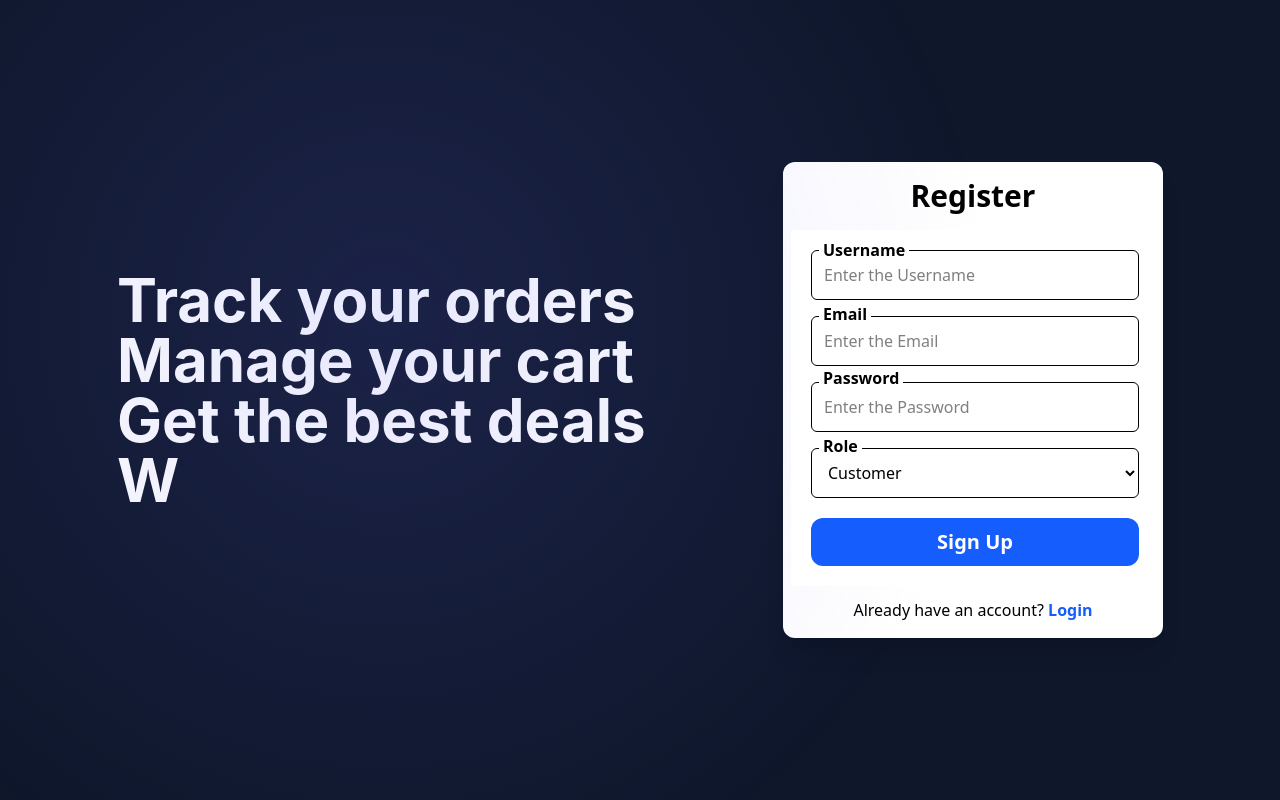
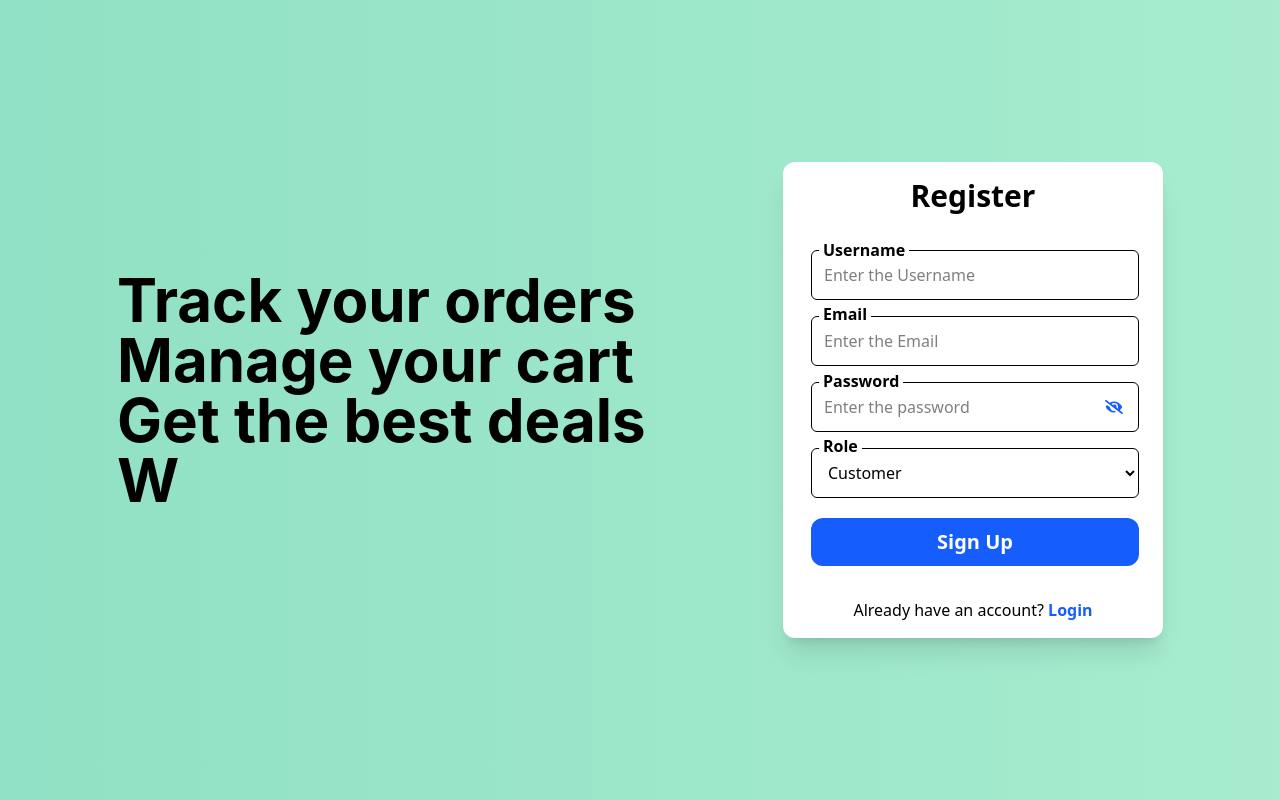
Before and after one commit to siddiqueshaikh33/ShopNow, a React (Vite) app in the folder frontend/ShopNow_Frontend/SN_Frontend/: page / in a window 1280 px wide. Built offline with nearby package versions, Linux system fonts and the light colour scheme.

Commit message:
UI updated

```diff
--- a/frontend/ShopNow_Frontend/SN_Frontend/src/Pages/Dashboard.jsx
+++ b/frontend/ShopNow_Frontend/SN_Frontend/src/Pages/Dashboard.jsx
@@ -109,12 +109,12 @@ function Dashboard() {
       </div>
 
       {/* Products Grid */}
-      <div className="flex flex-wrap justify-center gap-6 p-4">
+      <div className="flex flex-wrap justify-center gap-6 p-2 w-auto">
         {loading
           ? [...Array(15)].map((_, i) => <CardSkeleton key={i} />)
           : products.map((product) => <Card key={product.product_id} product={product} onAction={handleCardAction} />)}
       </div>
-      <footer><Footer /></footer>
+      <footer ><Footer /></footer>
     </div>
   );
 }
--- a/frontend/ShopNow_Frontend/SN_Frontend/src/Pages/Login.jsx
+++ b/frontend/ShopNow_Frontend/SN_Frontend/src/Pages/Login.jsx
@@ -5,11 +5,13 @@ import axiosInstance from '../api/axiosInstance';
 import { Link } from 'react-router-dom';
 import Typed from 'typed.js';
 import { UserContext } from '../Context/UserProvider';
+import { FaEye, FaEyeSlash } from "react-icons/fa";
 
 function Login() {
 
       const [Username, setUsername] = useState('');
       const [password, setPassword] = useState('');
+      const [showPassword, setShowPassword] = useState(false);
       const navigate = useNavigate();
       const {setUser} = useContext(UserContext);
       const el = useRef(null);
@@ -18,7 +20,15 @@ function Login() {
       useEffect(() => {
         const typed = new Typed(el.current, {
           strings: [
-`One step closer\n to becoming a part\n of <span class="bg-gradient-to-r from-sky-400 via-indigo-500 to-pink-500 bg-clip-text text-transparent font-extrabold">${name}</span>`
+`One step closer\n to becoming a part\n of <span class="bg-gradient-to-r from-[#FFFFFF] via-[#F1F5F9] to-[#FFFFFF] bg-clip-text text-transparent font-extrabold drop-shadow-md">${name}</span>
+
+
+
+
+
+
+
+`
           ],
           typeSpeed: 80,
           loop: true,
@@ -83,13 +93,19 @@ function Login() {
    }
 
   return (
-    <div className="min-h-screen w-full flex flex-col lg:flex-row items-center justify-center lg:justify-around px-4 lg:px-20 gap-8 bg-slate-900">
+    <div
+      className="min-h-screen w-full flex flex-col lg:flex-row
+items-center justify-center lg:justify-around
+px-4 lg:px-20 gap-8
+bg-gradient-to-r from-[#ADEFD1] via-[#7FD8BE] to-[#ADEFD1]
+bg-[length:400%_400%] animate-gradient"
+    >
 
       {/* Left Side - Typed Text */}
       <div className="w-full lg:w-1/2 flex justify-center lg:justify-start min-h-[120px] sm:min-h-[200px] lg:min-h-[260px]">
         <span
           ref={el}
-          className="text-xl sm:text-3xl lg:text-6xl font-bold text-white whitespace-pre-line text-center lg:text-left"
+          className="text-xl sm:text-3xl lg:text-6xl font-bold text-black whitespace-pre-line text-center lg:text-left"
           style={{ fontFamily: "Inter, sans-serif" }}
         />
       </div>
@@ -103,9 +119,26 @@ function Login() {
 
           <label htmlFor="username" className='absolute top-2 left-7 pr-1 pl-1 bg-white text-black font-semibold'>Username</label>
           <input type="text" placeholder='Enter the Username' id="username" className='border p-3 rounded-md mb-4' onChange={(e) => setUsername(e.target.value)} />
-          <label htmlFor="password" className='absolute top-19 left-7 pr-1 pl-1 bg-white text-black font-semibold'>Password</label>
-          <input type="password" placeholder='Enter the Password' id="password" className='border p-3 rounded-md mb-4' onChange={(e) => setPassword(e.target.value)} />
 
+          <div className="flex flex-col gap-1 relative mb-2">
+        <label htmlFor="password" className="text-black absolute top-[-0.80rem]
+ left-2 pr-1 pl-1 bg-white font-semibold">
+          Password
+        </label>
+        <input
+          type= {showPassword ? "text" : "password"}
+          id="password"
+          placeholder="Enter the password"
+          className="border p-3 rounded-md pr-12"
+          required
+          onChange={(e) => setPassword(e.target.value)}
+        />
+        <button
+          type="button"
+          className="absolute right-4 top-4 text-lg text-blue-600 font-bold" onClick={() => setShowPassword(!showPassword)}
+        > {showPassword ? <FaEye/> : <FaEyeSlash/>}
+        </button>
+      </div>
           <button type="submit" className='bg-blue-600  h-12 mt-1 rounded-xl font-semibold text-white text-xl hover:bg-blue-500'>Log In</button>
         </form>
         <p className="text-center p-2 text-md ">
--- a/frontend/ShopNow_Frontend/SN_Frontend/src/Pages/Register.jsx
+++ b/frontend/ShopNow_Frontend/SN_Frontend/src/Pages/Register.jsx
@@ -1,36 +1,35 @@
 import { useRef, useEffect, useState } from "react";
 import { useNavigate } from "react-router-dom";
-import {Link } from "react-router-dom";
+import { Link } from "react-router-dom";
 import Typed from "typed.js";
 import axiosInstance from "../api/axiosInstance";
 import { toast } from "react-toastify";
-
+import { FaEye, FaEyeSlash } from "react-icons/fa";
 
 function Register() {
   const el = useRef(null);
   const name = "ShopNow!";
 
-
   //For Typed.js effect
   useEffect(() => {
     const typed = new Typed(el.current, {
       strings: [
-        `Track your orders\nManage your cart\n Get the best deals\nWith  <span class="bg-gradient-to-r from-sky-400 via-indigo-500 to-pink-500 bg-clip-text text-transparent font-extrabold">${name}</span>`
+        `Track your orders\nManage your cart\n Get the best deals\nWith  <span class="bg-gradient-to-r from-sky-400 via-indigo-500 to-pink-500 bg-clip-text text-transparent font-extrabold">${name}</span>`,
       ],
       typeSpeed: 80,
       loop: true,
-      cursorChar: ""
+      cursorChar: "",
     });
 
     return () => typed.destroy();
   }, []);
 
-  const [username, setUsername] = useState('');
-  const [email, setEmail] = useState('');
-  const [password, setPassword] = useState('');
-  const [role, setRole] = useState('CUSTOMER');
-  const [errorMessage, setErrorMessage] = useState('');
-
+  const [username, setUsername] = useState("");
+  const [email, setEmail] = useState("");
+  const [password, setPassword] = useState("");
+  const [role, setRole] = useState("CUSTOMER");
+  const [showPassword, setShowPassword] = useState(false);
+  const [errorMessage, setErrorMessage] = useState("");
 
   const navigate = useNavigate();
 
@@ -40,7 +39,7 @@ function Register() {
       return false;
     }
 
-  if(username.isNumber){
+    if (username.isNumber) {
       toast.error("Username cannot be a number");
       return false;
     }
@@ -49,7 +48,6 @@ function Register() {
       toast.error("Username cannot be only numbers");
       return false;
     }
-
 
     if (username.length < 3 || username.length > 20) {
       toast.error("Username must be between 3 and 20 characters");
@@ -89,74 +87,147 @@ function Register() {
   const registerUser = async (e) => {
     e.preventDefault();
 
-    if(!validateForm()) {
+    if (!validateForm()) {
       return;
     }
 
     try {
-     const  response = await axiosInstance.post('users/register', {
-        "username":  username,
-        "email": email,
-        "password": password,
-        "role": role
+      const response = await axiosInstance.post(
+        "users/register",
+        {
+          username: username,
+          email: email,
+          password: password,
+          role: role,
         },
         {
           headers: {
-            'Content-Type': 'application/json',
-        }
-    });
+            "Content-Type": "application/json",
+          },
+        },
+      );
 
       if (response.status === 200) {
         toast.success(response.data.message);
-        navigate('/login');
+        navigate("/login");
       }
-
     } catch (error) {
-        console.error('Registration error:', error);
-        const errorMassage = error.response?.data?.Error || error.message ||'Registration failed. Please try again.';
+      console.error("Registration error:", error);
+      const errorMassage =
+        error.response?.data?.Error ||
+        error.message ||
+        "Registration failed. Please try again.";
       console.log("Error message:", errorMassage);
       toast.error(errorMassage);
     }
   };
 
-
   return (
-    <div className="min-h-screen w-full flex flex-col lg:flex-row items-center justify-center lg:justify-around px-4 lg:px-20 gap-8 bg-slate-900">
-
+    <div
+      className="min-h-screen w-full flex flex-col lg:flex-row
+items-center justify-center lg:justify-around
+px-4 lg:px-20 gap-8
+bg-gradient-to-r from-[#ADEFD1] via-[#7FD8BE] to-[#ADEFD1]
+bg-[length:400%_400%] animate-gradient"
+    >
       {/* Left Side - Typed Text */}
       <div className="w-full lg:w-1/2 flex justify-center lg:justify-start min-h-[120px] sm:min-h-[200px] lg:min-h-[260px]">
         <span
           ref={el}
-          className="text-xl sm:text-3xl lg:text-6xl font-bold text-white whitespace-pre-line text-center lg:text-left"
+          className="text-xl sm:text-3xl lg:text-6xl font-bold text-black whitespace-pre-line text-center lg:text-left"
           style={{ fontFamily: "Inter, sans-serif" }}
         />
       </div>
 
       {/* Right Side - Register Form */}
-      <div className="w-full sm:w-[380px] bg-white rounded-xl  shadow-xl p-2 lg:p-2 lg:pt-4">
-        <h2 className="text-3xl font-bold text-center mb-4">
-          Register
-        </h2>
-<form className='flex flex-col bg-white p-5 lg:p-5 pb-2 w-auto lg:w-92 relative' onSubmit={(e) => { registerUser(e); }}>
-          <label htmlFor="username" className='absolute top-2 left-7 pr-1 pl-1 bg-white text-black font-semibold'>Username</label>
-          <input type="text" placeholder='Enter the Username' id="username" className='border p-3 rounded-md mb-4'
-          onChange={(e) => setUsername(e.target.value)}/>
-          <label htmlFor="email" className='absolute top-18 left-7 pr-1 pl-1 bg-white text-black font-semibold'>Email</label>
-          <input type="email" placeholder='Enter the Email' id="email" className='border p-3 rounded-md mb-4' onChange={(e) =>
-            setEmail(e.target.value)} />
-          <label htmlFor="password" className='absolute top-34 left-7 pr-1 pl-1 bg-white text-black font-semibold'>Password</label>
-          <input type="password" placeholder='Enter the Password' id="password" className='border p-3 rounded-md mb-4' onChange={(e) =>
-            setPassword(e.target.value)}/>
-          <label htmlFor="role" className='absolute top-51 left-7 pr-1 pl-1 bg-white text-black font-semibold'>Role</label>
-          <select name="role" placeholder="Select your role" id="role" className='border p-3 rounded-md mb-4' onChange={(e) => setRole(e.target.value)}>
+      <div className="w-full sm:w-[380px] bg-white rounded-xl shadow-xl p-2 lg:p-2 lg:pt-4">
+        <h2 className="text-3xl font-bold text-center mb-4">Register</h2>
+        <form
+          className="flex flex-col bg-white p-5 lg:p-5 pb-2 w-auto lg:w-92 relative"
+          onSubmit={(e) => {
+            registerUser(e);
+          }}
+        >
+          <label
+            htmlFor="username"
+            className="absolute top-2 left-7 pr-1 pl-1 bg-white text-black font-semibold"
+          >
+            Username
+          </label>
+          <input
+            type="text"
+            placeholder="Enter the Username"
+            id="username"
+            className="border p-3 rounded-md mb-4"
+            onChange={(e) => setUsername(e.target.value)}
+          />
+          <label
+            htmlFor="email"
+            className="absolute top-18 left-7 pr-1 pl-1 bg-white text-black font-semibold"
+          >
+            Email
+          </label>
+          <input
+            type="email"
+            placeholder="Enter the Email"
+            id="email"
+            className="border p-3 rounded-md mb-4"
+            onChange={(e) => setEmail(e.target.value)}
+          />
+          <div className="flex flex-col gap-1 relative mb-4">
+            <label
+              htmlFor="password"
+              className="text-black absolute top-[-0.80rem]
+          left-2 pr-1 pl-1 bg-white font-semibold"
+            >
+              Password
+            </label>
+            <input
+              type={showPassword ? "text" : "password"}
+              id="password"
+              placeholder="Enter the password"
+              className="border p-3 rounded-md pr-12"
+              required
+              onChange={(e) => setPassword(e.target.value)}
+            />
+            <button
+              type="button"
+              className="absolute right-4 top-4 text-lg text-blue-600 font-bold"
+              onClick={() => setShowPassword(!showPassword)}
+            >
+              {" "}
+              {showPassword ? <FaEye /> : <FaEyeSlash />}
+            </button>
+          </div>
+          <label
+            htmlFor="role"
+            className="absolute top-51 left-7 pr-1 pl-1 bg-white text-black font-semibold"
+          >
+            Role
+          </label>
+          <select
+            name="role"
+            placeholder="Select your role"
+            id="role"
+            className="border p-3 rounded-md mb-4"
+            onChange={(e) => setRole(e.target.value)}
+          >
             <option value="CUSTOMER">Customer</option>
             <option value="ADMIN">Admin</option>
           </select>
-          <button type="submit" className='bg-blue-600  h-12 mt-1 rounded-xl font-semibold text-white text-xl hover:bg-blue-500' >Sign Up</button>
+          <button
+            type="submit"
+            className="bg-blue-600  h-12 mt-1 rounded-xl font-semibold text-white text-xl hover:bg-blue-500"
+          >
+            Sign Up
+          </button>
         </form>
         <p className="text-center mt-1 p-2 text-md">
           Already have an account?{" "}
-          <Link to="/login" className="text-blue-600 font-semibold hover:underline">
+          <Link
+            to="/login"
+            className="text-blue-600 font-semibold hover:underline"
+          >
             Login
           </Link>
         </p>
--- a/frontend/ShopNow_Frontend/SN_Frontend/src/index.css
+++ b/frontend/ShopNow_Frontend/SN_Frontend/src/index.css
@@ -9,11 +9,18 @@ body {
 /* Medium soft animated background */
 
 
-body::before {
-  content: "";
-  position: fixed;
-  inset: 0;
-  background:
-    radial-gradient(circle at 30% 40%, rgba(99,102,241,0.15), transparent 60%);
-  pointer-events: none;
+@keyframes gradient {
+  0% {
+    background-position: 0% 50%;
+  }
+  50% {
+    background-position: 100% 50%;
+  }
+  100% {
+    background-position: 0% 50%;
+  }
 }
+
+.animate-gradient {
+  animation: gradient 10s ease infinite;
+}
```
Also changed, not shown: frontend/ShopNow_Frontend/SN_Frontend/src/Components/Profile.jsx (+15 -3 lines), frontend/ShopNow_Frontend/SN_Frontend/src/Pages/Order.jsx (+23 -28 lines). Lines whose indentation alone changed are shown as unchanged.
